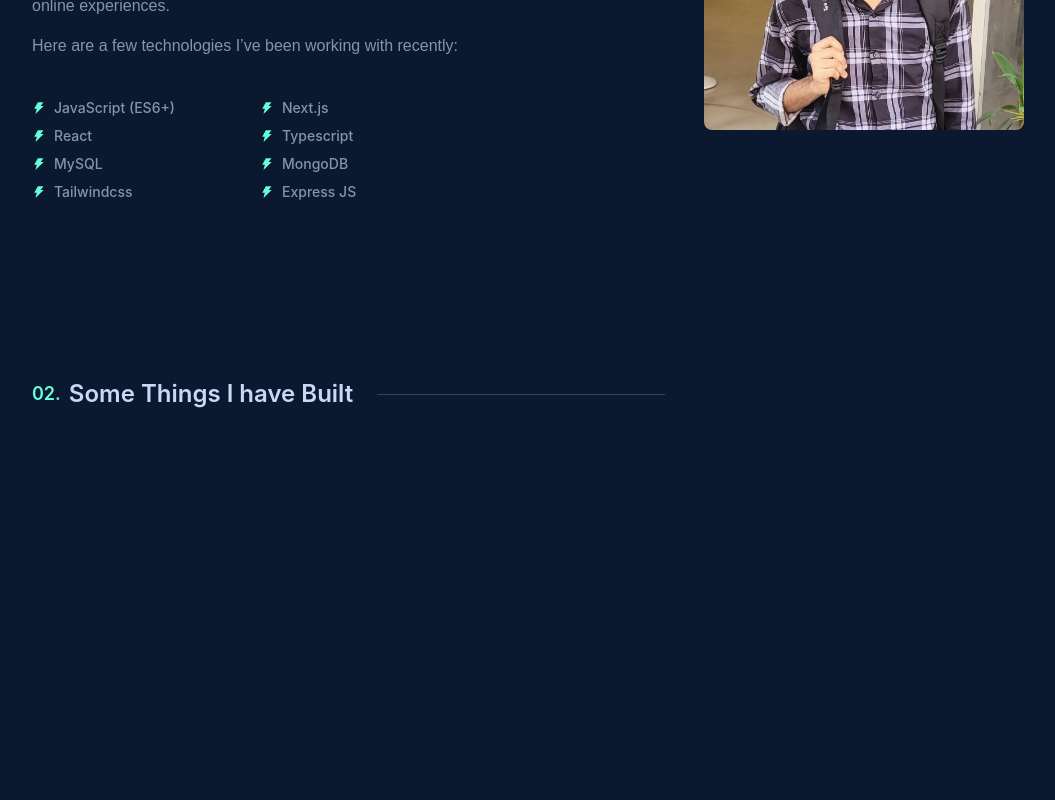
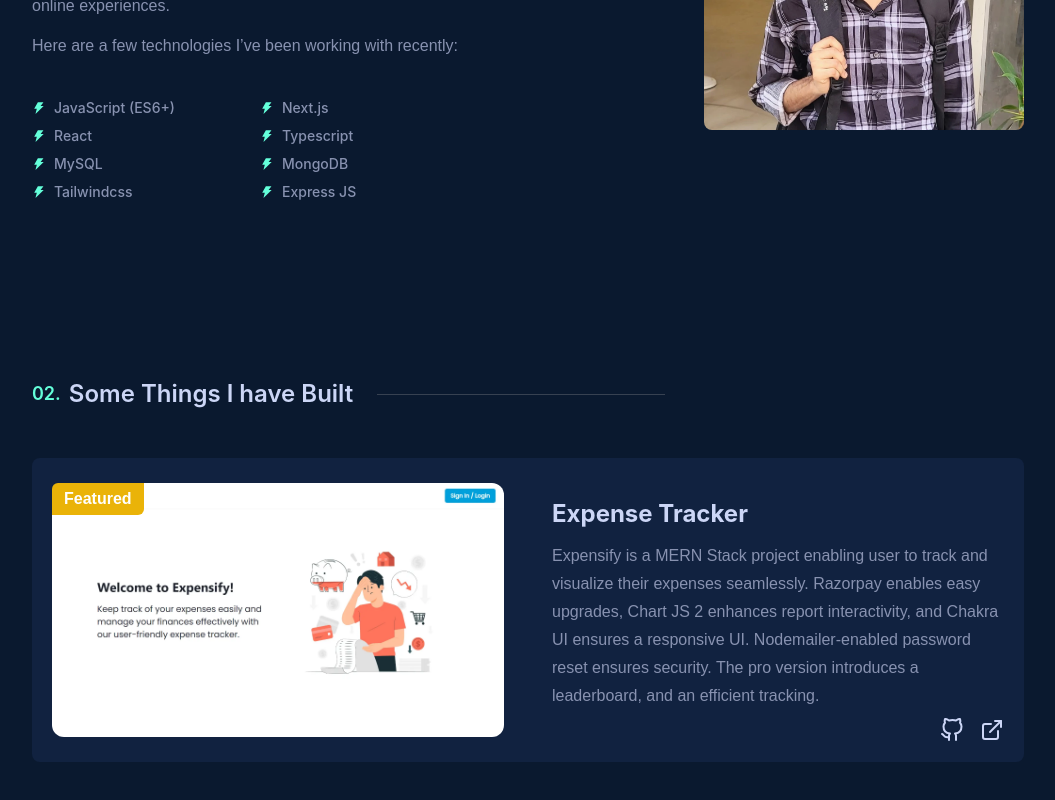
Before and after one commit to yusha0123/Portfolio-Website, a Next.js app: page / in a window 1280 px wide. Shown: the part 1252-2052 px from the top of the page, without its empty margins (112-1167 px from the left). Before the commit the page ends 1726 px from the top, so only its background shows below. Built offline with nearby package versions, Linux system fonts and the light colour scheme.

Commit message:
Added featured project card

```diff
--- /dev/null
+++ b/components/cards/featured-card.tsx
@@ -0,0 +1,53 @@
+import Image from "next/image";
+import Link from "next/link";
+import React from "react";
+import { FiExternalLink, FiGithub } from "react-icons/fi";
+
+type Props = {
+  project: {
+    title: string;
+    description: string;
+    live?: string;
+    github: string;
+    image: string;
+  };
+};
+
+const FeaturedCard = ({ project }: Props) => {
+  return (
+    <div className="flex flex-col bg-secondaryColor md:items-center p-4 rounded-lg md:p-5 md:flex-row md:space-x-12">
+      <div className="relative md:w-1/2">
+        <Link href={project.github}>
+          <Image
+            src={project.image}
+            alt=""
+            width={1000}
+            height={1000}
+            className="rounded-xl"
+          />
+          <div className="absolute top-0 left-0 bg-yellow-500 text-white font-bold px-3 py-1 rounded-tl-md rounded-br-md">
+            Featured
+          </div>
+        </Link>
+      </div>
+      <div className=" md:w-1/2">
+        <h2 className="text-2xl font-titleFont font-bold mb-3 text-textLight mt-5 md:pt-0">
+          {project.title}
+        </h2>
+        <p className="text-md leading-7 mb-2 text-textDark font-bodyFont">
+          {project.description}
+        </p>
+        <div className="flex flex-row justify-end space-x-4">
+          <a href={project.github} target="_blank">
+            <FiGithub className="hover:-translate-y-1 w-6 h-6  hover:text-textGreen transition-transform cursor-pointer" />
+          </a>
+          <a href={project.github} target="_blank">
+            <FiExternalLink className="hover:-translate-y-1 hover:text-textGreen duration-300 transition-transform cursor-pointer w-6 h-6 " />
+          </a>
+        </div>
+      </div>
+    </div>
+  );
+};
+
+export default FeaturedCard;
--- a/components/sections/projects.tsx
+++ b/components/sections/projects.tsx
@@ -1,17 +1,17 @@
-"use client";
-
 import SectionTitle from "@/components/section-title";
-import Image from "next/image";
-import Link from "next/link";
-import { FiExternalLink, FiGithub } from "react-icons/fi";
-import { RxOpenInNewWindow } from "react-icons/rx";
-import { TbBrandGithub } from "react-icons/tb";
-import { motion } from "framer-motion";
+import { featuredProjects } from "@/constants";
+import FeaturedCard from "@/components/cards/featured-card";
 
 const Projects = () => {
   return (
     <section id="projects" className="py-16 lgl:py:24 w-full">
       <SectionTitle title="Some Things I have Built" titleNo="02" />
+
+      <div className="flex flex-col gap-8 md:gap-12 xl:gap-16 mt-6 md:mt-12">
+        {featuredProjects.map((project) => (
+          <FeaturedCard project={project} />
+        ))}
+      </div>
     </section>
   );
 };
--- a/constants/index.tsx
+++ b/constants/index.tsx
@@ -31,4 +31,15 @@
   },
 ];
 
-export { recentTechnologies, socialLinks };
+const featuredProjects = [
+  {
+    title: "Expense Tracker",
+    description:
+      "Expensify is a MERN Stack project enabling user to track and visualize their expenses seamlessly. Razorpay enables easy upgrades, Chart JS 2 enhances report interactivity, and Chakra UI ensures a responsive UI. Nodemailer-enabled password reset ensures security. The pro version introduces a leaderboard, and an efficient tracking.",
+    image: "/expensify.webp",
+    github: "https://github.com/yusha0123/Expense-Tracker",
+    live: "https://expensify-yusha.netlify.app",
+  },
+];
+
+export { recentTechnologies, socialLinks, featuredProjects };
--- a/tailwind.config.ts
+++ b/tailwind.config.ts
@@ -27,6 +27,7 @@
       },
       colors: {
         bodyColor: "#0A192F",
+        secondaryColor: "#112240",
         textGreen: "#64ffda",
         textLight: "#ccd6f6",
         textDark: "#8892b0",
```
